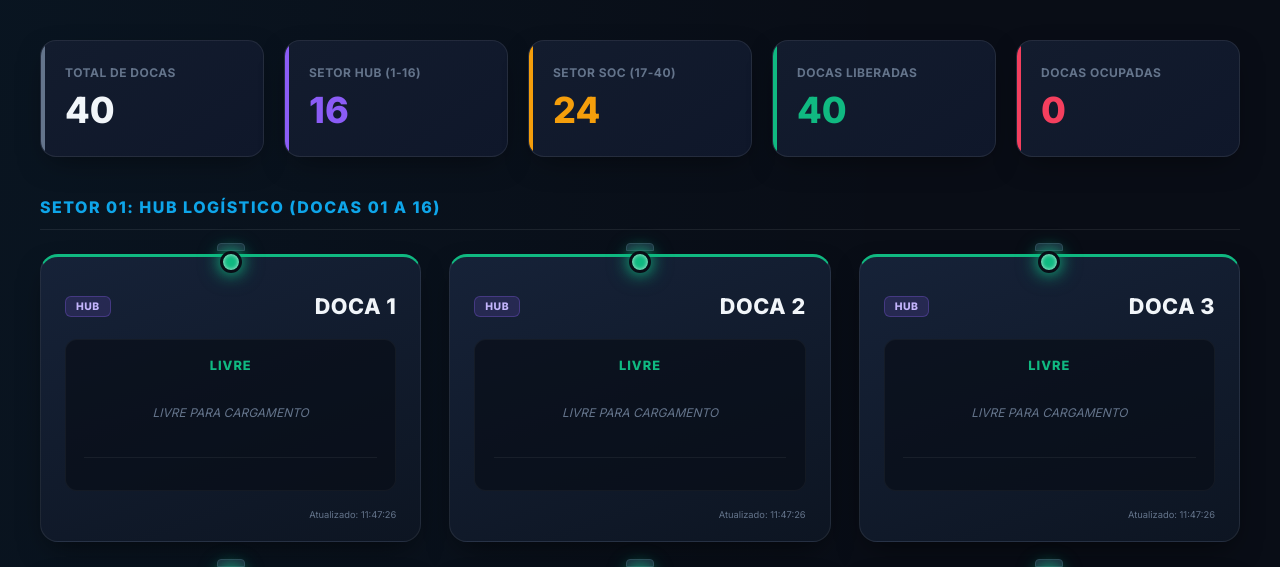
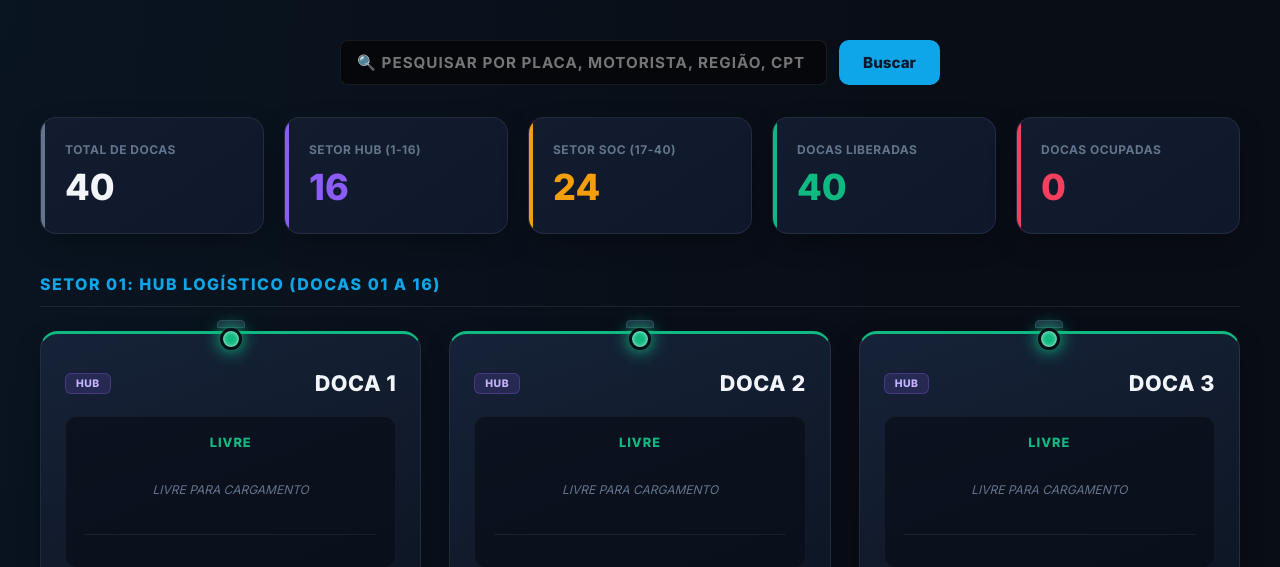
Before and after one commit to ewerthonmaycon11/controledocas-sp24, a Flask app: page / in a window 1280 px wide. Shown: the part 70-637 px from the top of the page. Run offline with Flask 3, Linux system fonts and the light colour scheme; a user stored in the database is signed in; data comes from the database, SQL or seed files in the repository; some libraries are stand-ins or nearby versions.

Commit message:
Update index.html

```diff
--- a/templates/index.html
+++ b/templates/index.html
@@ -1,6 +1,17 @@
 {% extends 'base.html' %}
 
 {% block content %}
+<!-- Barra de Pesquisa Global no Topo -->
+<section style="margin-bottom: 2rem;">
+    <form method="GET" action="{{ url_for('index') }}" style="display: flex; gap: 0.75rem; max-width: 600px; margin: 0 auto;">
+        <input type="text" name="q" value="{{ termo_busca }}" placeholder="🔍 Pesquisar por Placa, Motorista, Região, CPT ou Doca..." class="input-plate" style="flex: 1; padding: 12px 16px; font-size: 0.95rem; text-transform: uppercase;">
+        <button type="submit" class="btn-primary" style="width: auto; padding: 0 24px; margin-top: 0;">Buscar</button>
+        {% if termo_busca %}
+            <a href="{{ url_for('index') }}" class="btn-logout" style="display: flex; align-items: center; justify-content: center; background: var(--red-neon); color: #fff; text-decoration: none; padding: 0 16px; border-radius: 10px;">Limpar</a>
+        {% endif %}
+    </form>
+</section>
+
 <!-- Dashboard de Estatísticas em Tempo Real -->
 <section class="metrics-grid">
     <div class="metric-card">
@@ -57,17 +68,15 @@
                     <span class="destination-label" style="margin-top: 6px;">CPT:</span>
                     <span class="destination-value">{{ doca.cpt if doca.cpt else 'NÃO INFORMADO' }}</span>
 
-                    <!-- Cronômetro Decrescente CPT (Vermelho) -->
                     <div style="margin-top: 6px; font-size: 0.7rem; font-weight: 700; color: #f43f5e;" id="cpt-timer-{{ doca.numero }}" data-cptdatetime="{{ doca.cpt_datetime|default('') }}">
                         ⏳ CPT: Calculando...
                     </div>
 
-                    <!-- Cronômetro Crescente de Chegada (Verde) -->
                     <div style="margin-top: 4px; font-size: 0.7rem; font-weight: 700; color: #10b981;" id="chegada-timer-{{ doca.numero }}" data-chegada="{{ doca.chegada }}">
                         ⏱️ TEMPO NO PÁTIO: 00:00:00
                     </div>
 
-                    <small style="color: var(--text-muted); margin-top: 6px; font-size: 0.65rem; text-align: center; cursor: pointer;">🔍 Clique para ver detalhes</small>
+                    <small style="color: var(--text-muted); margin-top: 6px; font-size: 0.65rem; text-align: center; cursor: pointer;">🔍 Clique para ver detalhes / editar</small>
                 {% else %}
                     <span class="plate-placeholder">LIVRE PARA CARGAMENTO</span>
                 {% endif %}
@@ -83,9 +92,8 @@
                             <input type="text" id="input-chegada-{{ doca.numero }}" class="input-plate" placeholder="CHEGADA (Ex: 22:00)" maxlength="20" style="margin-top: 6px;">
                             <input type="text" id="input-eta-{{ doca.numero }}" class="input-plate" placeholder="ETA" maxlength="20" style="margin-top: 6px;">
 
-                            <!-- Seletor de CPT com Calendário Real (datetime-local) -->
                             <div style="margin-top: 6px;">
-                                <label style="font-size: 0.65rem; color: var(--text-muted); font-weight: 700; display: block; margin-bottom: 2px;">DATA E HORA CPT (CALENDÁRIO):</label>
+                                <label style="font-size: 0.65rem; color: var(--text-muted); font-weight: 700; display: block; margin-bottom: 2px;">DATA E HORA CPT:</label>
                                 <input type="datetime-local" id="input-cpt-{{ doca.numero }}" class="input-plate" style="color-scheme: dark; font-size: 0.8rem;">
                             </div>
 
@@ -140,17 +148,15 @@
                     <span class="destination-label" style="margin-top: 6px;">CPT:</span>
                     <span class="destination-value">{{ doca.cpt if doca.cpt else 'NÃO INFORMADO' }}</span>
 
-                    <!-- Cronômetro Decrescente CPT (Vermelho) -->
                     <div style="margin-top: 6px; font-size: 0.7rem; font-weight: 700; color: #f43f5e;" id="cpt-timer-{{ doca.numero }}" data-cptdatetime="{{ doca.cpt_datetime|default('') }}">
                         ⏳ CPT: Calculando...
                     </div>
 
-                    <!-- Cronômetro Crescente de Chegada (Verde) -->
                     <div style="margin-top: 4px; font-size: 0.7rem; font-weight: 700; color: #10b981;" id="chegada-timer-{{ doca.numero }}" data-chegada="{{ doca.chegada }}">
                         ⏱️ TEMPO NO PÁTIO: 00:00:00
                     </div>
 
-                    <small style="color: var(--text-muted); margin-top: 6px; font-size: 0.65rem; text-align: center; cursor: pointer;">🔍 Clique para ver detalhes</small>
+                    <small style="color: var(--text-muted); margin-top: 6px; font-size: 0.65rem; text-align: center; cursor: pointer;">🔍 Clique para ver detalhes / editar</small>
                 {% else %}
                     <span class="plate-placeholder">LIVRE PARA CARGAMENTO</span>
                 {% endif %}
@@ -166,9 +172,8 @@
                             <input type="text" id="input-chegada-{{ doca.numero }}" class="input-plate" placeholder="CHEGADA (Ex: 22:00)" maxlength="20" style="margin-top: 6px;">
                             <input type="text" id="input-eta-{{ doca.numero }}" class="input-plate" placeholder="ETA" maxlength="20" style="margin-top: 6px;">
 
-                            <!-- Seletor de CPT com Calendário Real (datetime-local) -->
                             <div style="margin-top: 6px;">
-                                <label style="font-size: 0.65rem; color: var(--text-muted); font-weight: 700; display: block; margin-bottom: 2px;">DATA E HORA CPT (CALENDÁRIO):</label>
+                                <label style="font-size: 0.65rem; color: var(--text-muted); font-weight: 700; display: block; margin-bottom: 2px;">DATA E HORA CPT:</label>
                                 <input type="datetime-local" id="input-cpt-{{ doca.numero }}" class="input-plate" style="color-scheme: dark; font-size: 0.8rem;">
                             </div>
 
```
